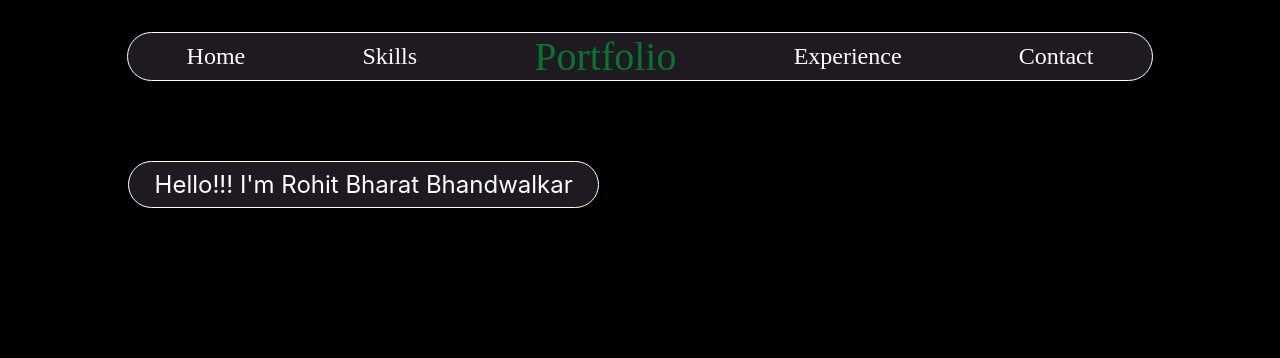
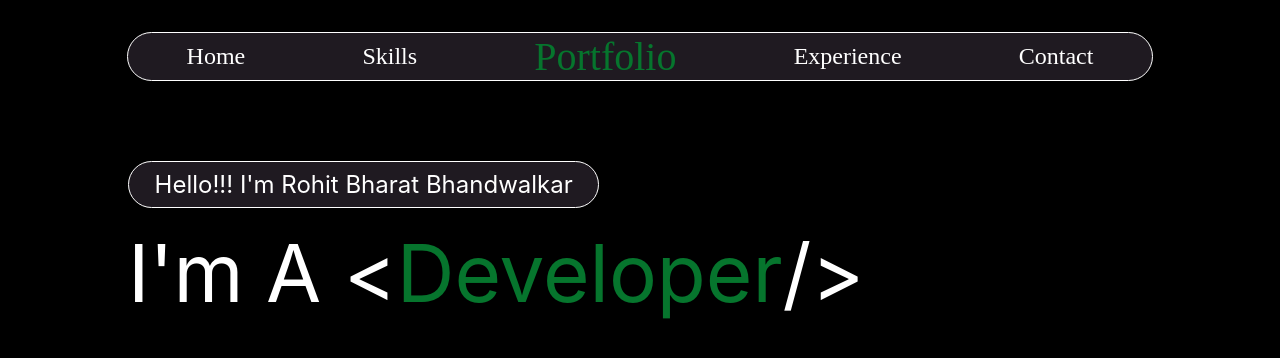
Before and after one commit to RohitBB3010/portfolio, a React (Create React App) app: page / in a window 1280 px wide. Shown: the top 358 px of the page. Built offline with nearby package versions, Linux system fonts and the light colour scheme; a web font is replaced by a local one.

Commit message:
Added profession text

```diff
--- a/src/home_page.css
+++ b/src/home_page.css
@@ -13,3 +13,25 @@
     font-size: 1.5rem;
     background-color: var(--primary1);
 }
+
+.profession{
+    margin: 2vh 0;
+}
+
+#first_text{
+    color: var(--light1);
+    font-size: 5rem;
+    display: inline;
+}
+
+#second_text{
+    color: var(--secondary3);
+    font-size: 5rem;
+    display: inline;
+}
+
+#third_text{
+    color: #fff;
+    font-size: 5rem;
+    display: inline;
+}
--- a/src/home_page.js
+++ b/src/home_page.js
@@ -7,6 +7,11 @@ const HomePage = () => {
             <div className="name">
                 Hello!!! I'm Rohit Bharat Bhandwalkar
             </div>
+            <div className="profession">
+                <div id = "first_text"> I'm A &#60;</div>
+                <div id = "second_text">Developer</div>
+                <div id = "third_text">/&#62;</div>
+            </div>
         </div>
     );
 }
```
